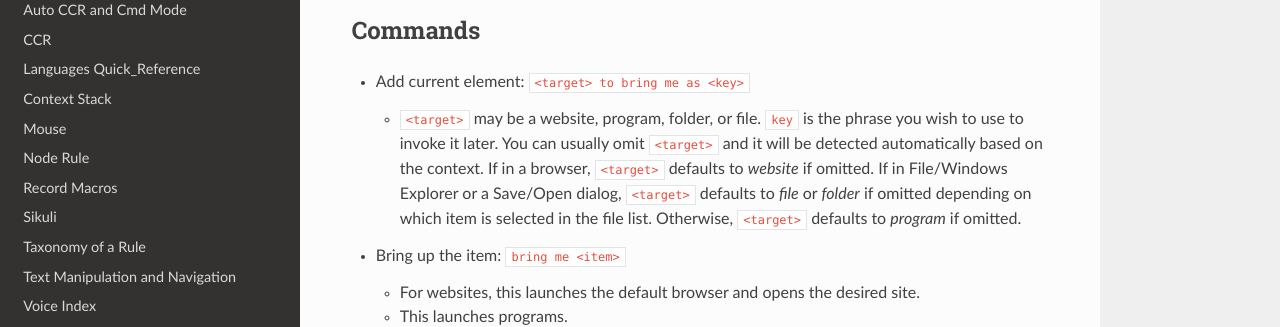
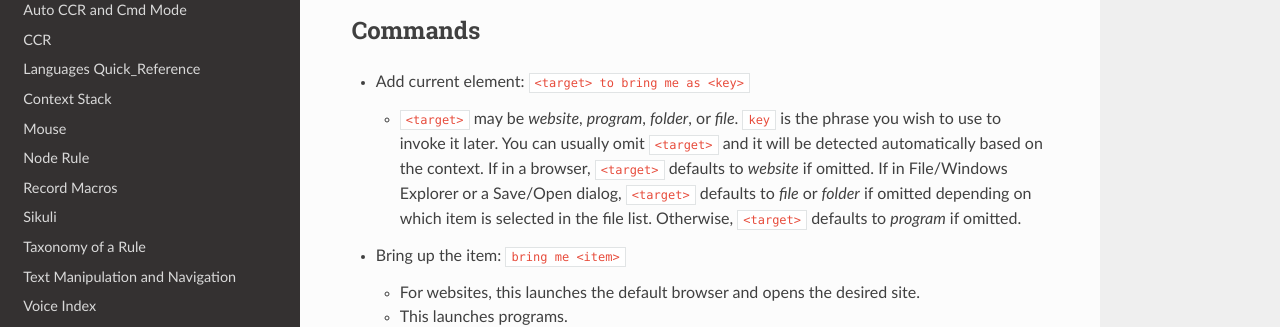
Before and after one commit to dictation-toolbox/Caster, an MkDocs documentation site: the page built from docs/readthedocs/Bringme.md, in a window 1280 px wide and 900 px high. Shown: the part 316-643 px from the top of the window. Built offline with MkDocs 1.6.1, drawn with Linux system fonts in a browser that asks for light colours; nearby versions of some CDN libraries; comment, search, counter and statistics services are not loaded.

```diff
--- a/docs/readthedocs/Bringme.md
+++ b/docs/readthedocs/Bringme.md
@@ -5,7 +5,7 @@ _Bring me_ is a set of commands that allow the user to quickly invoke an item fr
 ## Commands
 
 - Add current element: `<target> to bring me as <key>`
-    - `<target>` may be a website, program, folder, or file. `key` is the phrase you wish to use to invoke it later. You can usually omit `<target>` and it will be detected automatically based on the context. If in a browser, `<target>` defaults to _website_ if omitted. If in File/Windows Explorer or a Save/Open dialog, `<target>` defaults to _file_ or _folder_ if omitted depending on which item is selected in the file list. Otherwise, `<target>` defaults to _program_ if omitted.
+    - `<target>` may be _website_, _program_, _folder_, or _file_. `key` is the phrase you wish to use to invoke it later. You can usually omit `<target>` and it will be detected automatically based on the context. If in a browser, `<target>` defaults to _website_ if omitted. If in File/Windows Explorer or a Save/Open dialog, `<target>` defaults to _file_ or _folder_ if omitted depending on which item is selected in the file list. Otherwise, `<target>` defaults to _program_ if omitted.
 - Bring up the item: `bring me <item>`
     - For websites, this launches the default browser and opens the desired site.
     - This launches programs.
```
